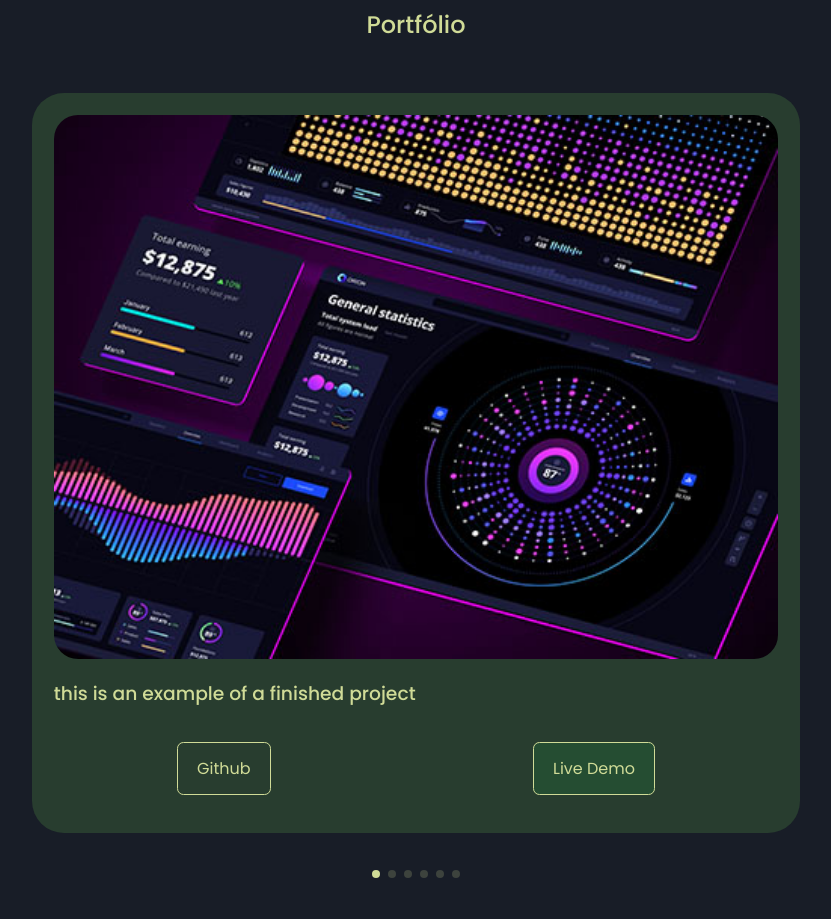
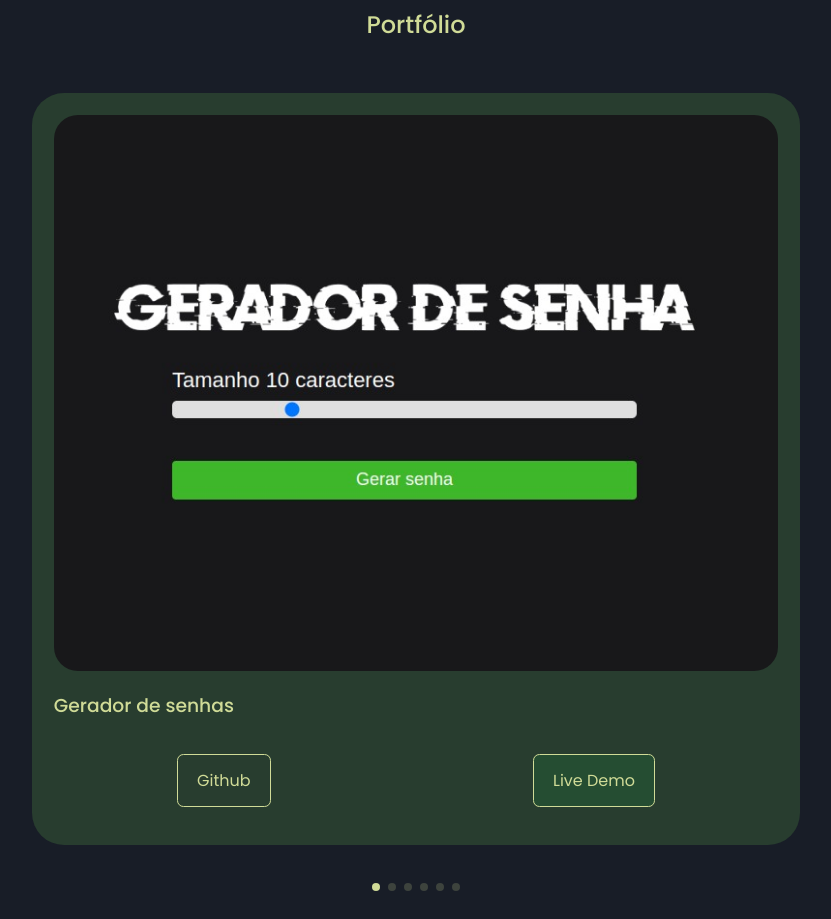
Before and after one commit to SamuelR499/my-portfolio, a React (Create React App) app: page / in a window 1280 px wide. Shown: the part 2227-3146 px from the top of the page, without its empty margins (224-1055 px from the left). Built offline with nearby package versions, Linux system fonts and the light colour scheme; the HTML template or start-up script is replaced by a standard one.

Commit message:
feat: adiciona projeto gerador de senhas

```diff
--- a/src/assets/projetos.js
+++ b/src/assets/projetos.js
@@ -1,12 +1,12 @@
 import construcao from './construcao.webp';
-import img1 from './portfolio2.jpg'
+import img1 from './projeto1.jpeg'
 const data = [
   {
     id: 1,
     image: img1,
-    title: 'this is an example of a finished project',
-    github: 'https://github.com/SamuelR499/notfound',
-    demo: 'https://github.com/SamuelR499/notfound',
+    title: 'Gerador de senhas',
+    github: 'https://github.com/SamuelR499/gerador-de-senha',
+    demo: 'https://samuelr499.github.io/gerador-de-senha/',
     concluded: true
   },
   {
```
Also changed, not shown: src/assets/portfolio2.jpg (deleted), src/assets/projeto1.jpeg (added).
